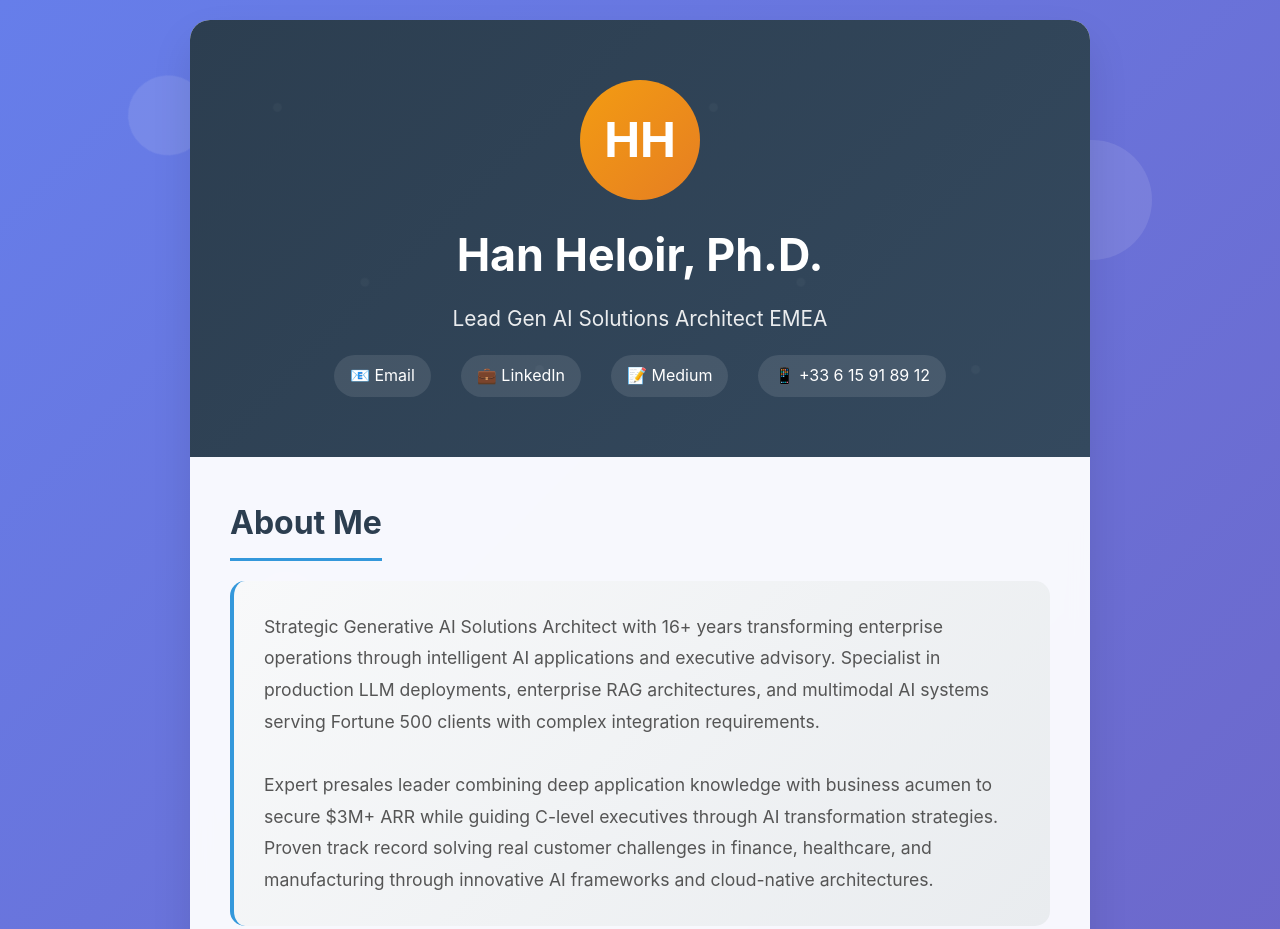
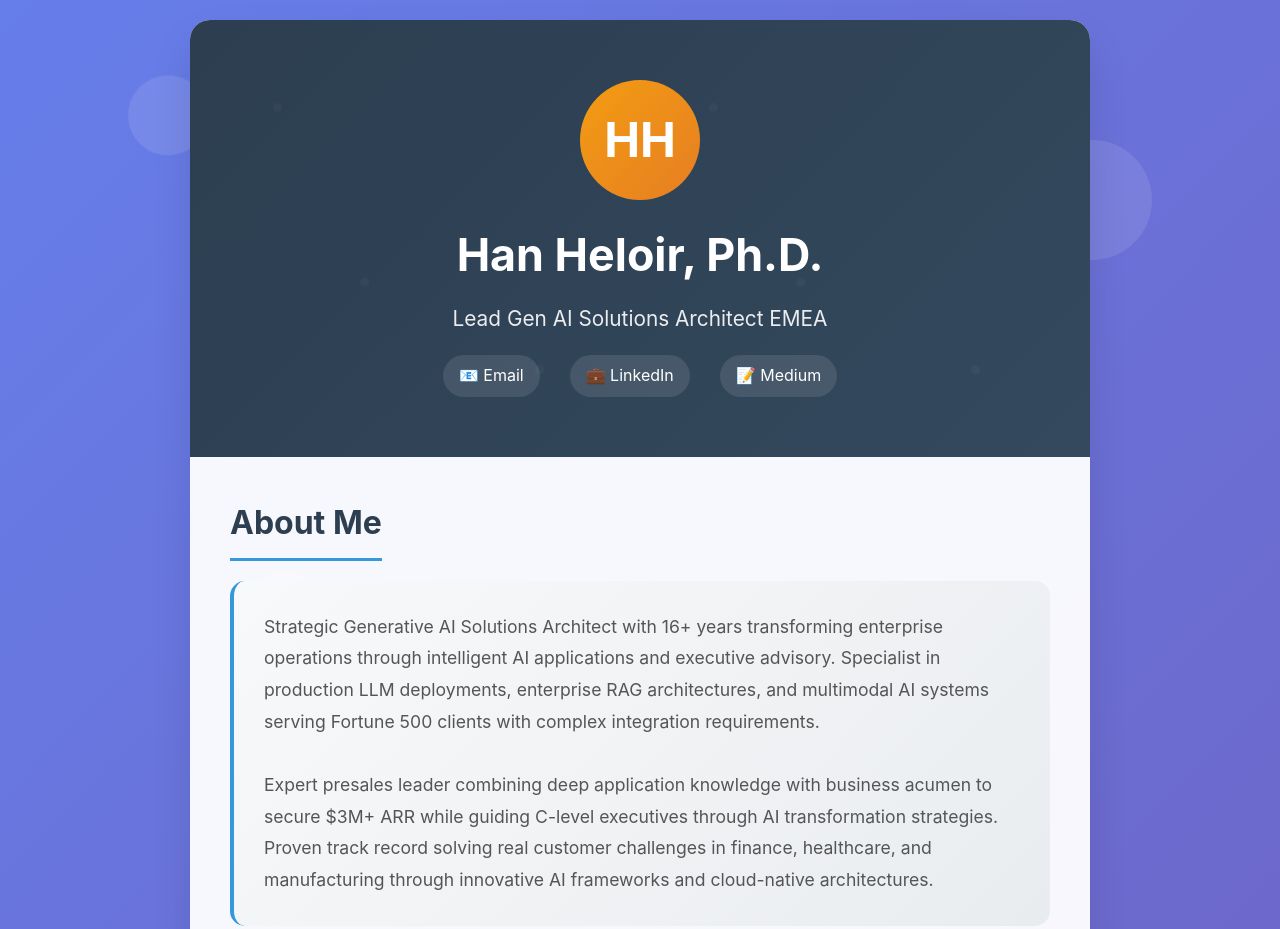
Before and after one commit to cozypet/cozypet.github.io, a plain HTML site: page index.html in a window 1280 px wide. Shown: the top 929 px of the page. Drawn offline with Linux system fonts and the light colour scheme.

Commit message:
Update index.html

```diff
--- a/index.html
+++ b/index.html
@@ -334,7 +334,6 @@
                 <a href="mailto:han.heloir@gmail.com">📧 Email</a>
                 <a href="https://linkedin.com/in/hanheloiryan/" target="_blank">💼 LinkedIn</a>
                 <a href="https://medium.com/@han.heloir" target="_blank">📝 Medium</a>
-                <a href="tel:+33615918912">📱 +33 6 15 91 89 12</a>
             </div>
         </header>
 
```
